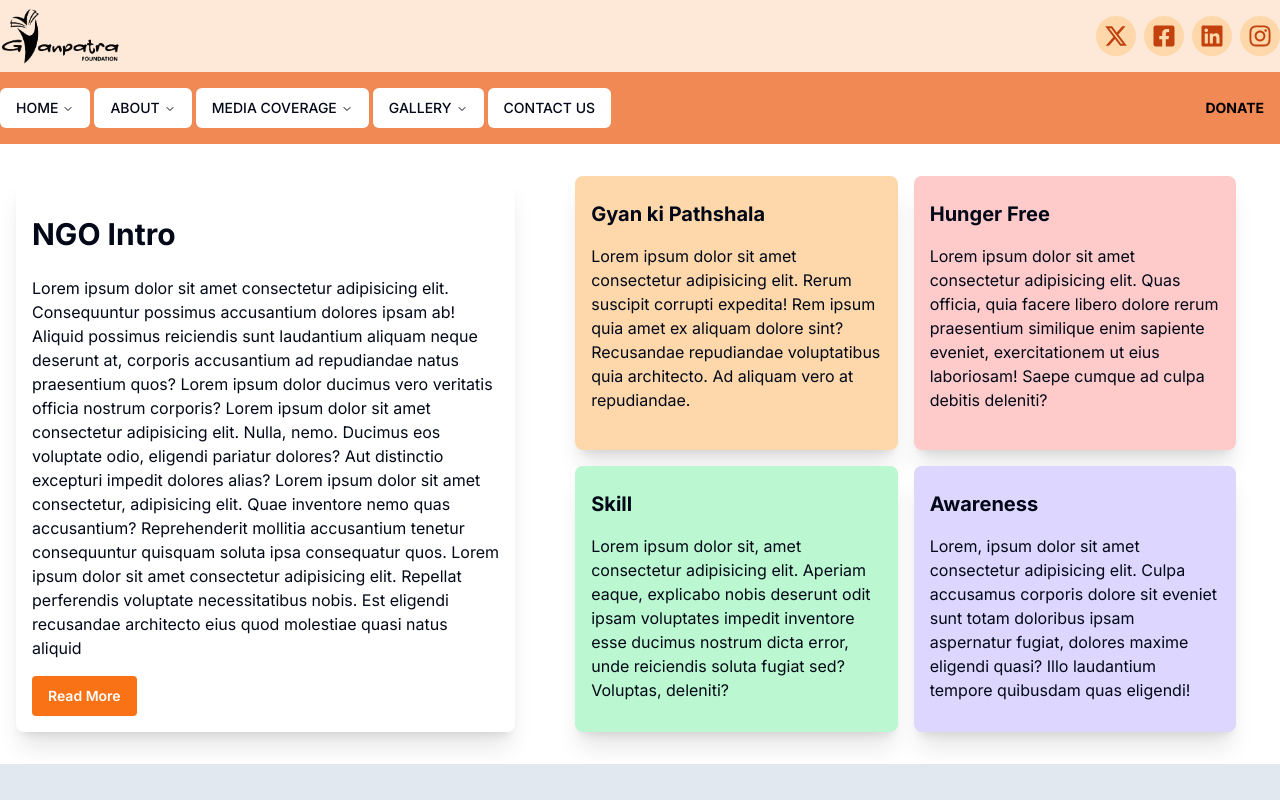
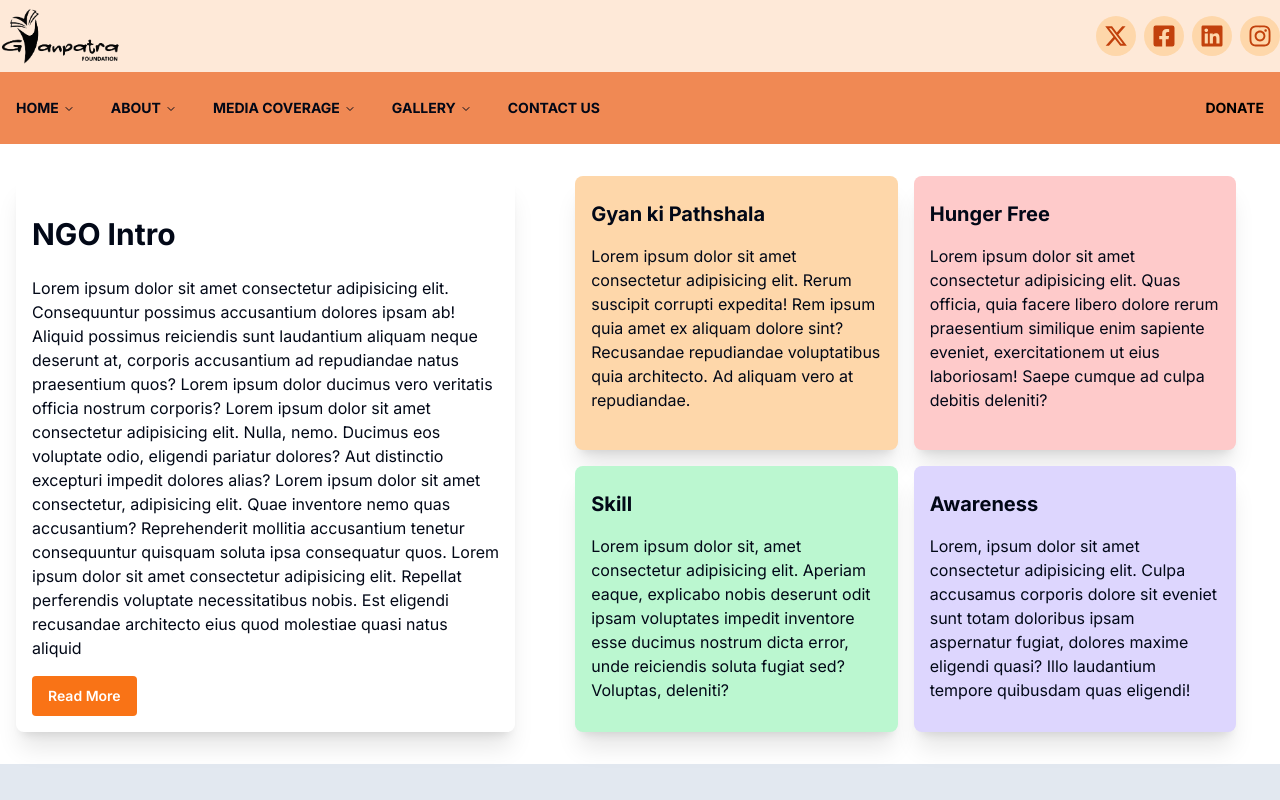
Before and after one commit to PrinceSah09/Gyan_Patra, a Next.js app: page / in a window 1280 px wide. Shown: the top 800 px of the page. Built offline with nearby package versions, Linux system fonts and the light colour scheme.

Commit message:
shadcn-ui: updated the font type to bold

```diff
--- a/src/components/ui/navigation-menu.jsx
+++ b/src/components/ui/navigation-menu.jsx
@@ -33,7 +33,7 @@ NavigationMenuList.displayName = NavigationMenuPrimitive.List.displayName
 const NavigationMenuItem = NavigationMenuPrimitive.Item
 
 const navigationMenuTriggerStyle = cva(
-  "group inline-flex h-10 w-max items-center justify-center rounded-md bg-background px-4 py-2 text-sm font-medium transition-colors hover:bg-accent hover:text-accent-foreground focus:bg-accent focus:text-accent-foreground focus:outline-none disabled:pointer-events-none disabled:opacity-50 data-[active]:bg-accent/50 data-[state=open]:bg-accent/50"
+  "group inline-flex h-10 w-max items-center justify-center rounded-md   px-4 py-2 text-sm font-medium transition-colors hover:bg-accent hover:text-accent-foreground focus:bg-accent focus:text-accent-foreground focus:outline-none disabled:pointer-events-none disabled:opacity-50 data-[active]:bg-accent/50 data-[state=open]:bg-accent/50 font-bold"
 )
 
 const NavigationMenuTrigger = React.forwardRef(({ className, children, ...props }, ref) => (
```
